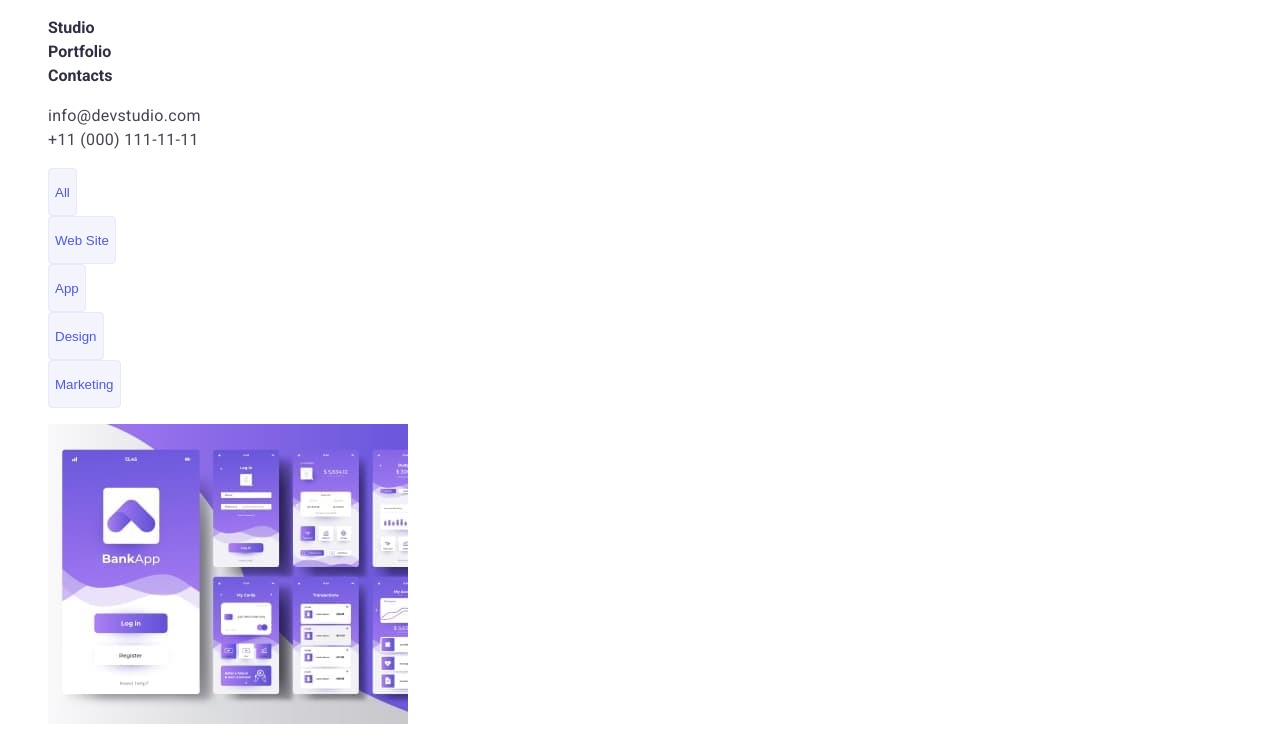
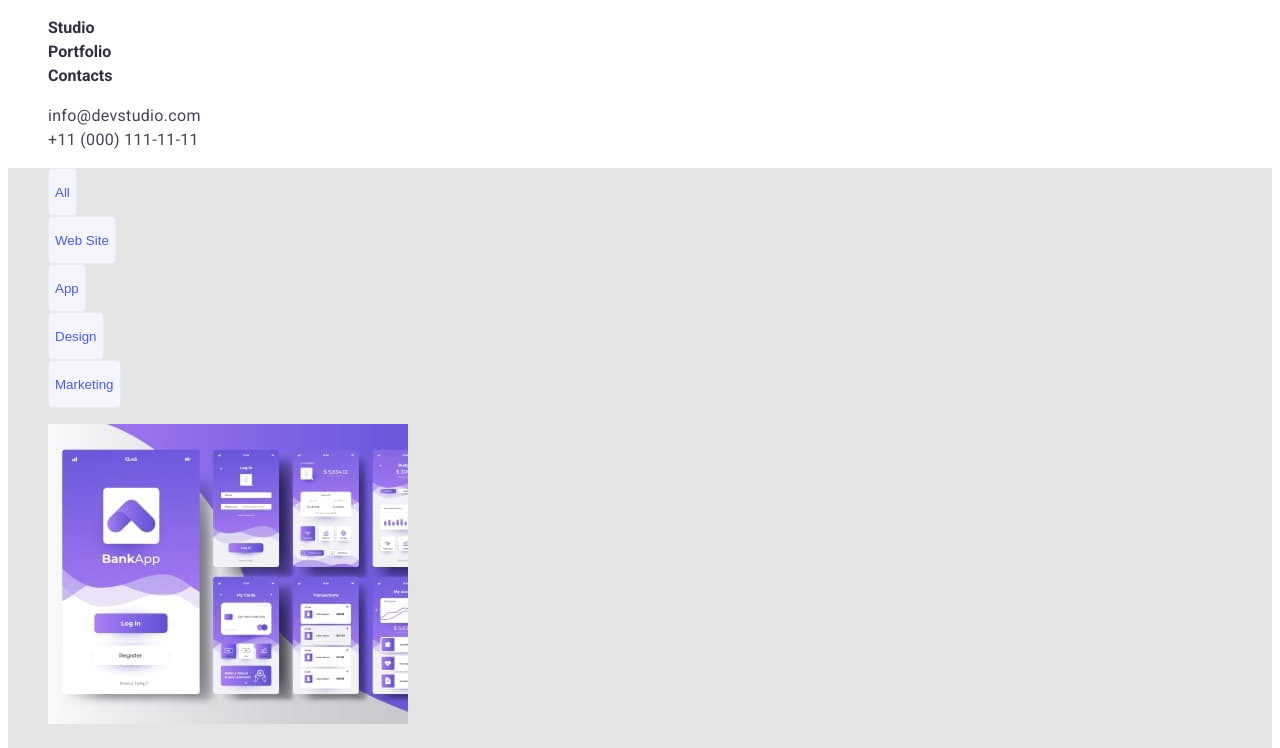
Before and after one commit to MODernOl/goit-markup-hw-02, a plain HTML site: page portfolio.html in a window 1280 px wide. Shown: the part 33-781 px from the top of the page. Drawn offline with Linux system fonts and the light colour scheme.

Commit message:
goit-markup-hw-02

```diff
--- a/css/style.css
+++ b/css/style.css
@@ -150,3 +150,6 @@ color:var(--main-shadows-color)
   border: 1px solid #e7e9fc;
   border-radius: 4px;
 }
+.buttons-menu{
+  background-color:#E5E5E5;
+}
```
